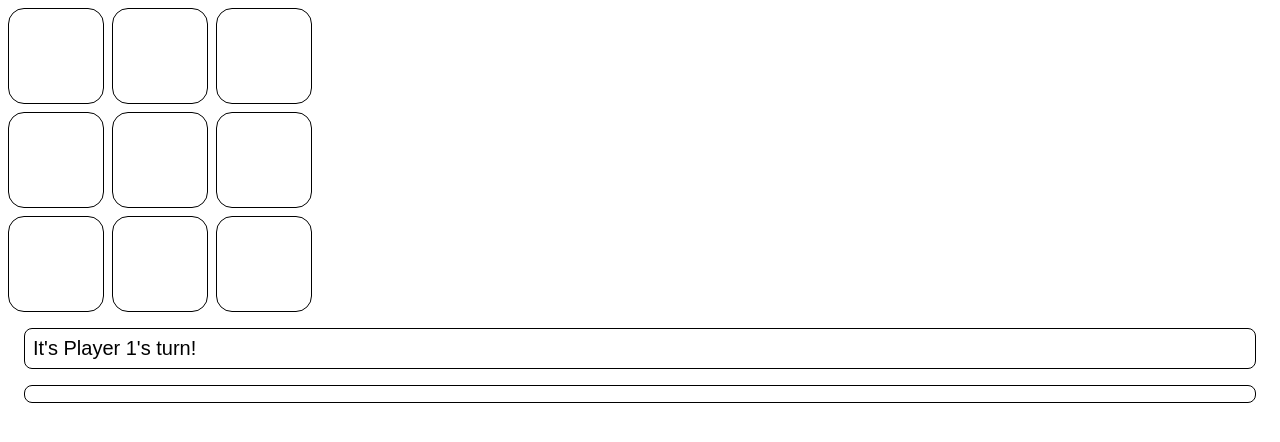
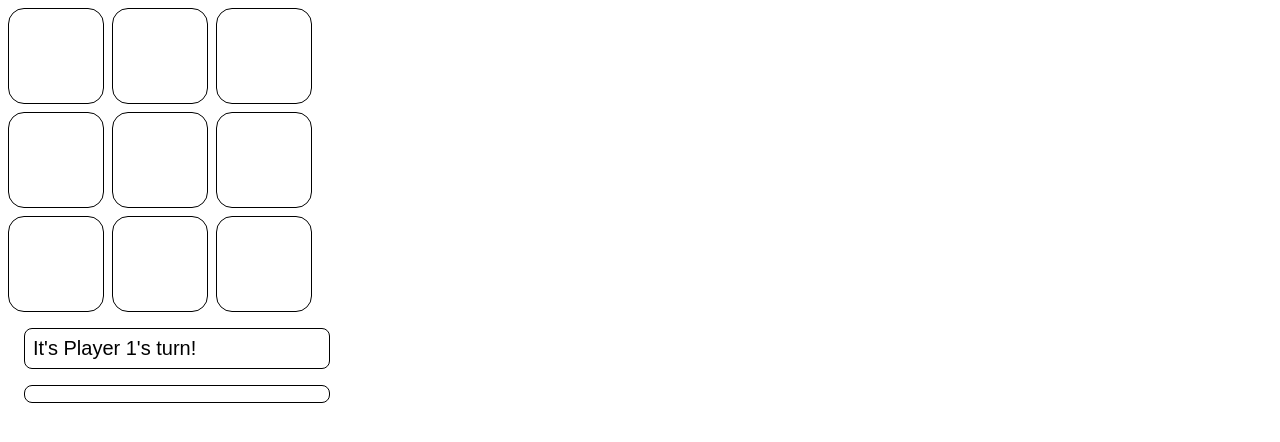
Before and after one commit to zakwatsonn/odin-tictactoe, a plain HTML site: page index.html in a window 1280 px wide. Drawn offline with Linux system fonts and the light colour scheme.

Commit message:
add event listeners for buttons, styling

```diff
--- a/script.js
+++ b/script.js
@@ -83,6 +83,15 @@ function gameController() {
         turnBox.textContent = "It's Player " + getActivePlayer().getToken() + "'s turn!"
     }
 
+    //event listeners for buttons
+    for (let i = 0; i < 3; i++) {
+        for (let j = 0; j < 3; j++) {
+            board.guiCells[i][0][j].addEventListener('click', () => {
+                playRound(i, j)
+            })
+        }
+    }
+
     const checkWinner = () => {
         //check rows
         if (board.getBoard().some(row => row[0] === row[1] && row[1] === row[2] && row[0] !== 0)) {
--- a/style.css
+++ b/style.css
@@ -32,4 +32,5 @@
     background-color: rgb(256, 256, 256);
     border: 0.1rem solid black;
     border-radius: 0.5rem;
+    max-width: 18rem;
 }
```
